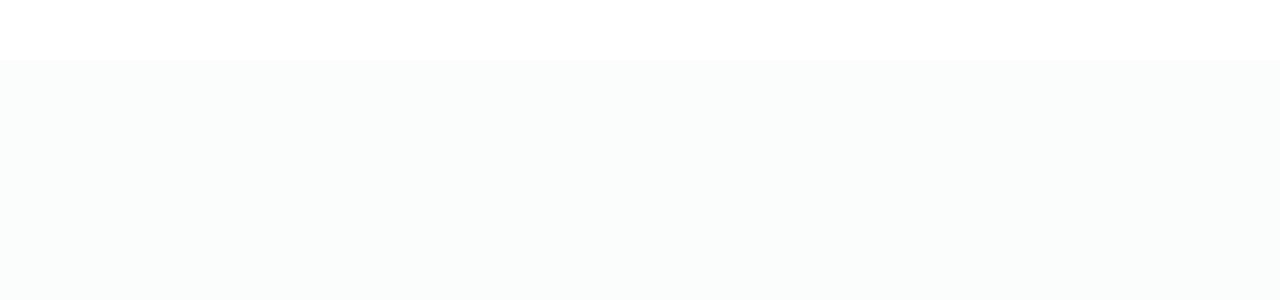
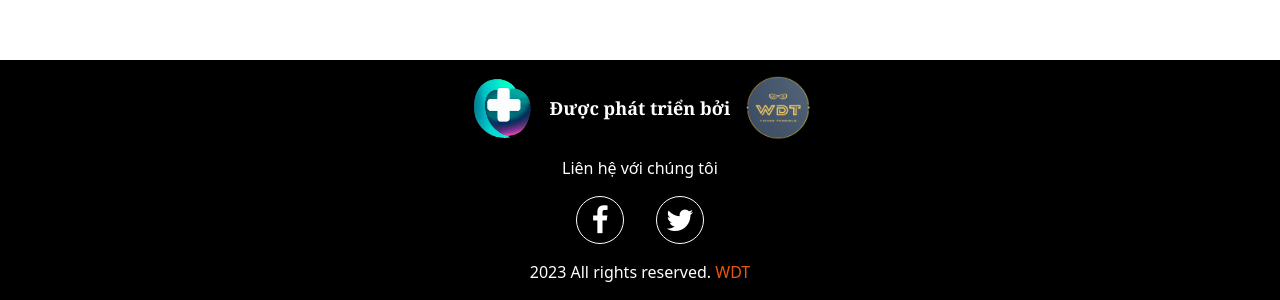
Before and after one commit to truongthienloc/hp_online_fe, a Next.js app: page / in a window 1280 px wide. Shown: the part 3552-3852 px from the top of the page. Before the commit the page ends 3612 px from the top, so only its background shows below. Built offline with nearby package versions, Linux system fonts and the light colour scheme.

Commit message:
Create Footer

```diff
--- /dev/null
+++ b/src/components/Footer.tsx
@@ -0,0 +1,36 @@
+function Footer() {
+    return (
+        <div className="w-full p-4 flex flex-col items-center bg-black gap-4">
+            <div className="flex flex-row items-center gap-4">
+                <img className="h-16" src="images/Logo HPO.png" alt="HPO" />
+                <span className="text-white text-lg font-bold font-serif">
+                    Được phát triển bởi
+                </span>
+                <img className="h-16" src="images/Logo WDT - round.png" alt="WDT" />
+            </div>
+
+            <div className="text-white">Liên hệ với chúng tôi</div>
+
+            <div className="flex flex-row gap-8 text-white text-3xl">
+                <a
+                    href=""
+                    className="w-12 h-12 flex items-center justify-center rounded-full border border-white"
+                >
+                    <i className="fa fa-facebook"></i>
+                </a>
+                <a
+                    href=""
+                    className="w-12 h-12 flex items-center justify-center rounded-full border border-white"
+                >
+                    <i className="fa fa-twitter"></i>
+                </a>
+            </div>
+
+            <div className="text-white">
+                2023 All rights reserved. <a className="text-orange-600">WDT</a>
+            </div>
+        </div>
+    );
+}
+
+export default Footer;
--- a/src/components/Homepage/DoctorsIntro.tsx
+++ b/src/components/Homepage/DoctorsIntro.tsx
@@ -36,12 +36,12 @@
     return (
         <div className="w-full h-[80vh] flex flex-row items-center gap-32 p-8">
             <div
-                className="flex-[3] flex flex-col gap-8 justify-center font-serif"
+                className="flex-[3] flex flex-col gap-8 justify-center font-time-new-roman"
                 data-aos="fade-up"
             >
                 <h2 className="text-2xl font-bold">{title}</h2>
                 <h2 className="font-bold text-5xl">{name}</h2>
-                <p className="text-base text-justify">{description}</p>
+                <p className="text-lg text-justify">{description}</p>
             </div>
             <div className="flex-[2]" data-aos="fade-left">
                 <img src={srcImage} alt={name} />
--- a/src/components/Layouts/DefaultLayout.tsx
+++ b/src/components/Layouts/DefaultLayout.tsx
@@ -1,12 +1,14 @@
 import React from 'react';
 import { LayoutProbs } from '~/types';
 import Navbar from '../Navbar';
+import Footer from '../Footer';
 
 function DefaultLayout({ children }: LayoutProbs) {
     return (
         <>
             <Navbar />
             {children}
+            <Footer />
         </>
     );
 }
--- a/src/styles/globals.scss
+++ b/src/styles/globals.scss
@@ -31,3 +31,7 @@
 .bg-primary {
     background-color: $primary-color;
 }
+
+.font-time-new-roman {
+    font-family: 'Times New Roman', Times, serif;
+}
```
